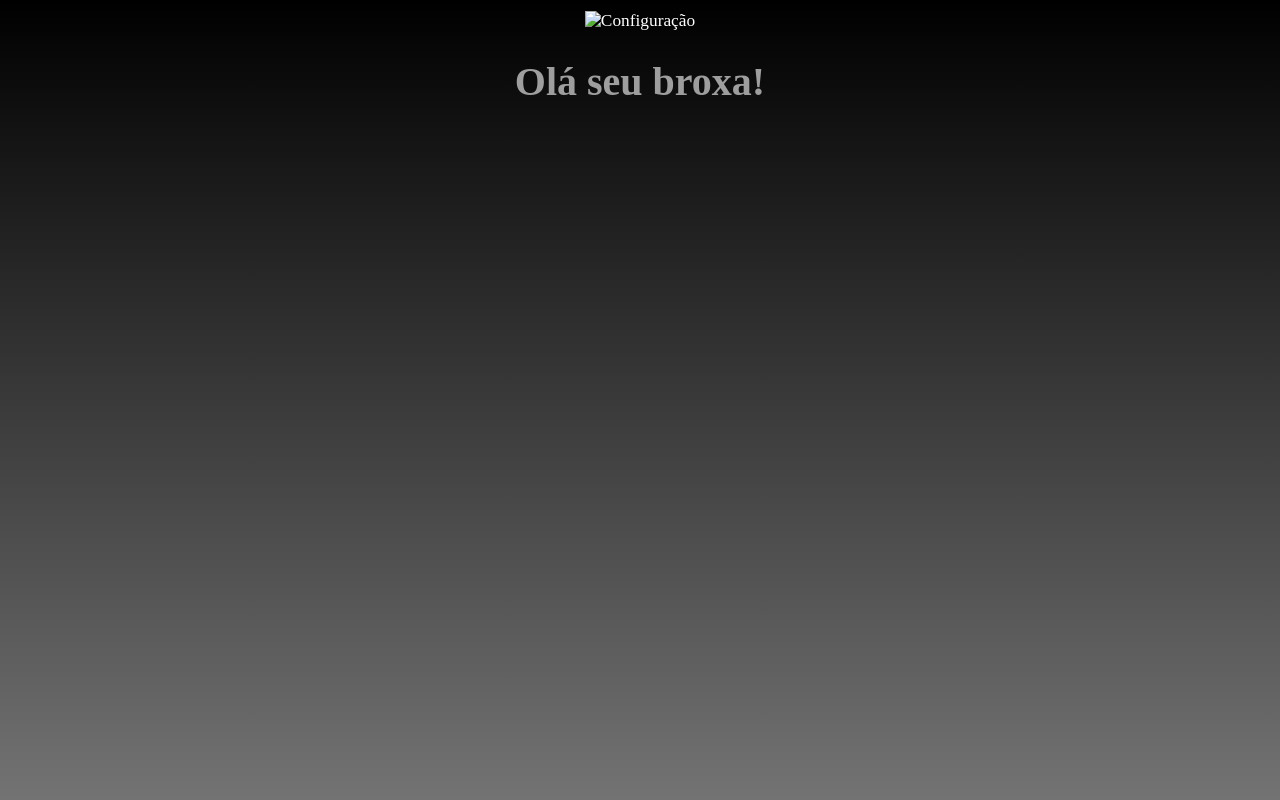
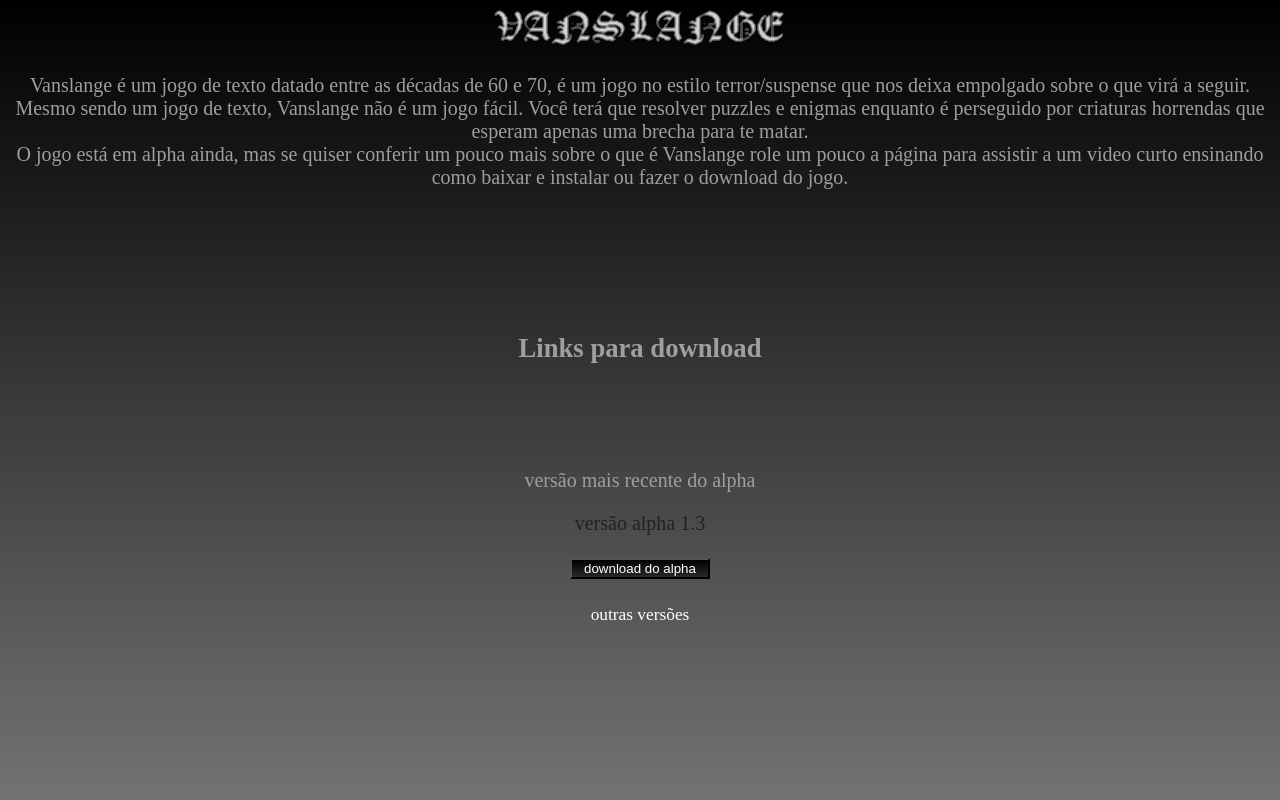
Before and after one commit to Zero0Di/Pagina-Central, a plain HTML site: page index.html in a window 1280 px wide. Shown: the top 800 px of the page. Drawn offline with Linux system fonts and the light colour scheme.

Commit message:
Add files via upload

```diff
--- a/index.html
+++ b/index.html
@@ -1,16 +1,32 @@
 <!DOCTYPE html>
-<html lang="pt-br">
+<html lang="en">
 <head>
-    <meta charset="UTF-8">
-    <meta http-equiv="X-UA-Compatible" content="IE=edge">
-    <meta name="viewport" content="width=device-width, initial-scale=1.0">
-    <title>animedumeme</title>
-    <link rel="stylesheet" href="style.css">
+  <meta charset="UTF-8">
+  <meta http-equiv="X-UA-Compatible" content="IE=Edge">
+  <meta name="viewport" content="width=device-width, initial-scale=1">
+
+  <title>Vanslange</title>
+
+  <!-- HTML -->
+
+
+  <!-- Custom Styles -->
+  <link rel="stylesheet" href="style.css">
 </head>
+
 <body>
-    <a href="#"><img src="Imagens/Configuração.png" alt="Configuração" class="conter">
-        <div class="menu"></div></a>
-    <script src="script.js"></script>
-    <div><h1>Olá seu broxa!</h1></div>
+  <div class="parte1">
+  <img src="Imagens/vanslange2.png" alt="vanslange">
+  <p>Vanslange é um jogo de texto datado entre as décadas de 60 e 70, é um jogo no estilo terror/suspense que nos deixa empolgado sobre o que virá a seguir.<br> Mesmo sendo um jogo de texto, Vanslange não é um jogo fácil. Você terá que resolver puzzles e enigmas enquanto é perseguido por criaturas horrendas que esperam apenas uma brecha para te matar.<br>O jogo está em alpha ainda, mas se quiser conferir um pouco mais sobre o que é Vanslange role um pouco a página para assistir a um video curto ensinando como baixar e instalar ou fazer o download do jogo.</p>
+  </div>
+  <div class="parte2">
+    <h1><br><br><br><br>Links para download</h1>
+    <p>versão mais recente do alpha</p>
+    <p class="versao">versão alpha 1.3</p>
+    <a href="https://uploadmx.com/fq87ycp78z9t" target="_blank" rel="external"><button>download do alpha</button></a><br><br>
+    <a href="versões.html" target="_self" rel="next">outras versões</a>
+  </div>
+
+  <script src="main.js"></script>
 </body>
 </html>
```
